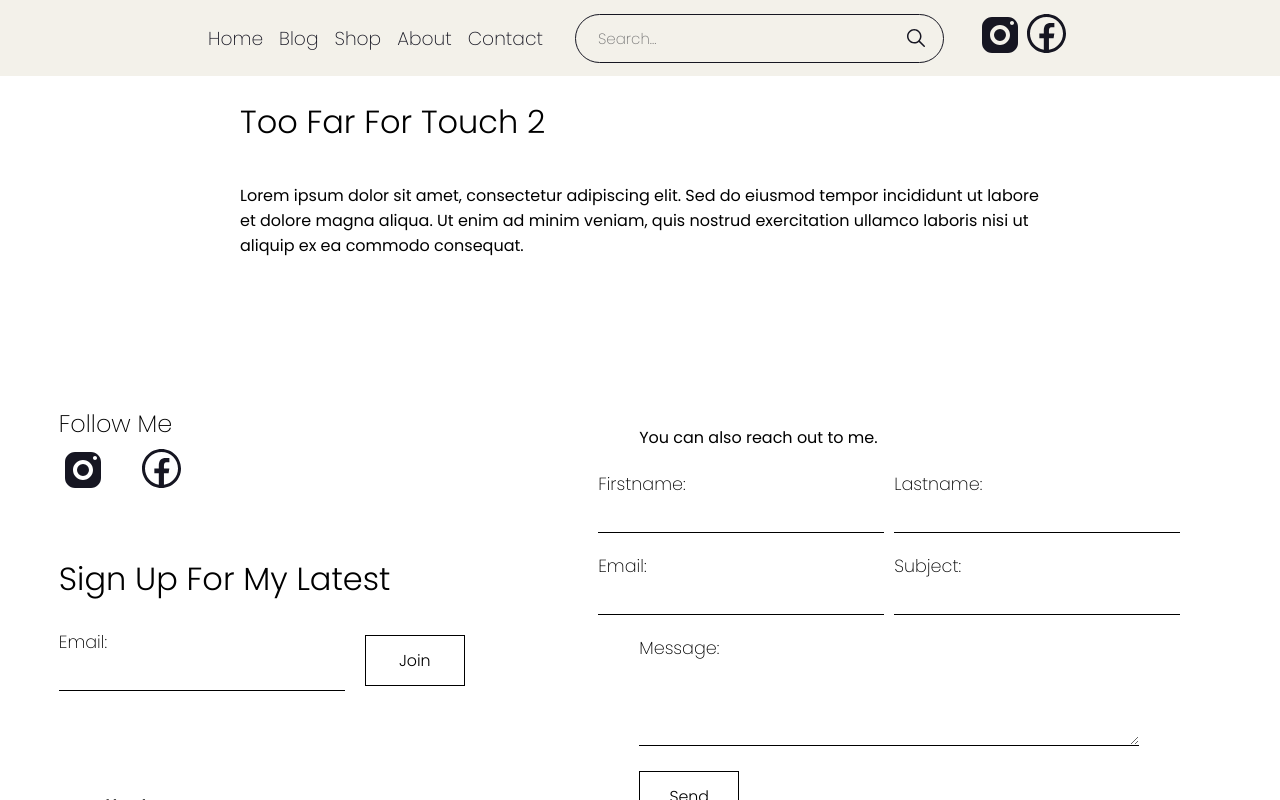
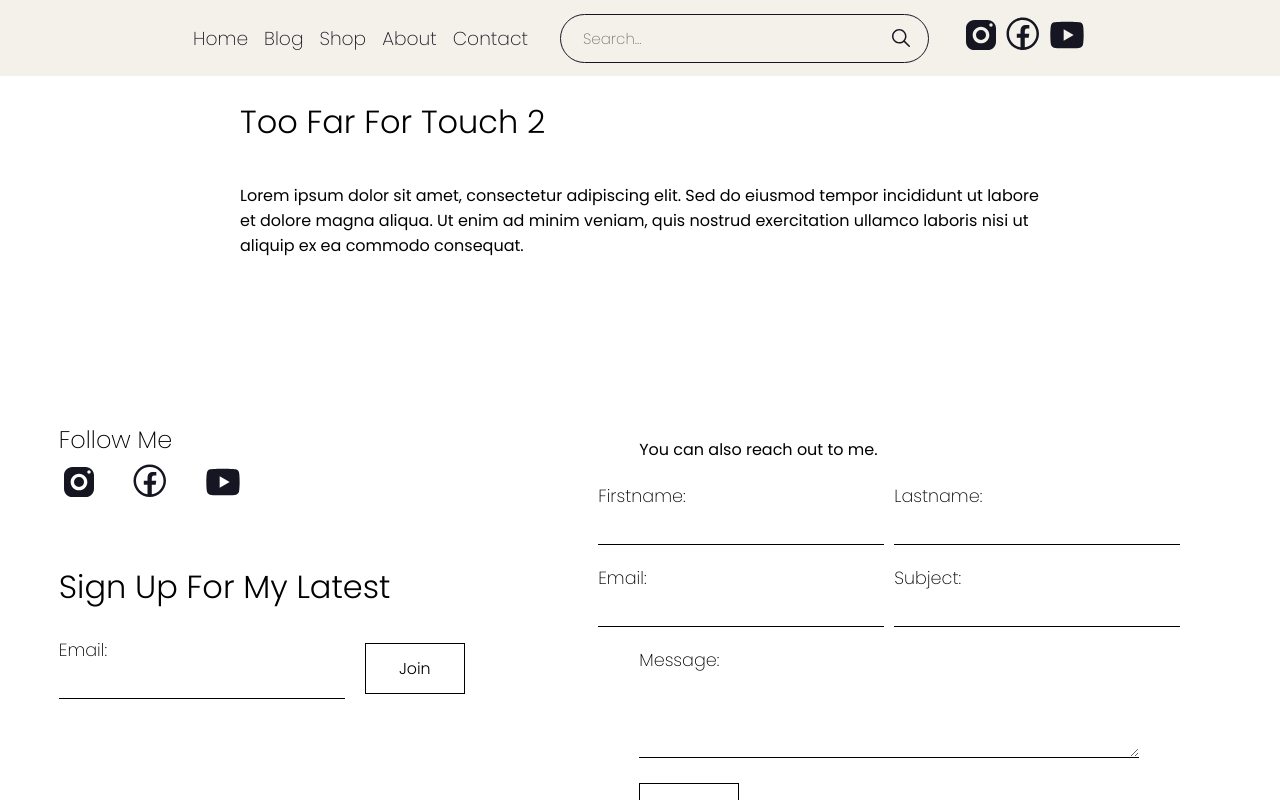
Before and after one commit to ohendarko/Extalice, a React (Vite) app in the folder extalice/: page /blogs/1 in a window 1280 px wide. Built offline with nearby package versions, Linux system fonts and the light colour scheme.

Commit message:
added youtube link to socials

```diff
--- a/extalice/src/Components/ContactMe.jsx
+++ b/extalice/src/Components/ContactMe.jsx
@@ -24,6 +24,14 @@ const ContactMe = () => {
               </svg>
             </a>
           </div>
+
+          <div className="youtube social-icon">
+            <a href="https://youtube.com/@e_star_lice?si=ZxTbgZX9hfSSc1yA" className="yt-link">
+              <svg xmlns="http://www.w3.org/2000/svg" x="0px" y="0px" width="48" height="48" viewBox="0 0 24 24">
+                <path d="M21.582,6.186c-0.23-0.86-0.908-1.538-1.768-1.768C18.254,4,12,4,12,4S5.746,4,4.186,4.418 c-0.86,0.23-1.538,0.908-1.768,1.768C2,7.746,2,12,2,12s0,4.254,0.418,5.814c0.23,0.86,0.908,1.538,1.768,1.768 C5.746,20,12,20,12,20s6.254,0,7.814-0.418c0.861-0.23,1.538-0.908,1.768-1.768C22,16.254,22,12,22,12S22,7.746,21.582,6.186z M10,15.464V8.536L16,12L10,15.464z"></path>
+              </svg>
+            </a>
+          </div>
         </div>
         <h1 className="sign-latest">Sign Up For My Latest</h1>
         <SignForm />
--- a/extalice/src/Components/Header.jsx
+++ b/extalice/src/Components/Header.jsx
@@ -32,7 +32,7 @@ const Header = () => {
           <div className="instagram social-icon">
             <a href="https://www.instagram.com/e_star_lice7?igsh=MWxreDNlcmNoazd5cw%3D%3D&utm_source=qr" className="insta-link">
               <svg xmlns="http://www.w3.org/2000/svg" x="0px" y="0px" width="48" height="48" viewBox="0 0 24 24">
-            <path d="M 8 3 C 5.239 3 3 5.239 3 8 L 3 16 C 3 18.761 5.239 21 8 21 L 16 21 C 18.761 21 21 18.761 21 16 L 21 8 C 21 5.239 18.761 3 16 3 L 8 3 z M 18 5 C 18.552 5 19 5.448 19 6 C 19 6.552 18.552 7 18 7 C 17.448 7 17 6.552 17 6 C 17 5.448 17.448 5 18 5 z M 12 7 C 14.761 7 17 9.239 17 12 C 17 14.761 14.761 17 12 17 C 9.239 17 7 14.761 7 12 C 7 9.239 9.239 7 12 7 z M 12 9 A 3 3 0 0 0 9 12 A 3 3 0 0 0 12 15 A 3 3 0 0 0 15 12 A 3 3 0 0 0 12 9 z">
+              <path d="M 8 3 C 5.239 3 3 5.239 3 8 L 3 16 C 3 18.761 5.239 21 8 21 L 16 21 C 18.761 21 21 18.761 21 16 L 21 8 C 21 5.239 18.761 3 16 3 L 8 3 z M 18 5 C 18.552 5 19 5.448 19 6 C 19 6.552 18.552 7 18 7 C 17.448 7 17 6.552 17 6 C 17 5.448 17.448 5 18 5 z M 12 7 C 14.761 7 17 9.239 17 12 C 17 14.761 14.761 17 12 17 C 9.239 17 7 14.761 7 12 C 7 9.239 9.239 7 12 7 z M 12 9 A 3 3 0 0 0 9 12 A 3 3 0 0 0 12 15 A 3 3 0 0 0 15 12 A 3 3 0 0 0 12 9 z">
             </path>
             </svg>
             </a>
@@ -45,6 +45,14 @@ const Header = () => {
               </svg>
             </a>
           </div>
+
+          <div className="youtube social-icon">
+            <a href="https://youtube.com/@e_star_lice?si=ZxTbgZX9hfSSc1yA" className="yt-link">
+              <svg xmlns="http://www.w3.org/2000/svg" x="0px" y="0px" width="48" height="48" viewBox="0 0 24 24">
+                <path d="M21.582,6.186c-0.23-0.86-0.908-1.538-1.768-1.768C18.254,4,12,4,12,4S5.746,4,4.186,4.418 c-0.86,0.23-1.538,0.908-1.768,1.768C2,7.746,2,12,2,12s0,4.254,0.418,5.814c0.23,0.86,0.908,1.538,1.768,1.768 C5.746,20,12,20,12,20s6.254,0,7.814-0.418c0.861-0.23,1.538-0.908,1.768-1.768C22,16.254,22,12,22,12S22,7.746,21.582,6.186z M10,15.464V8.536L16,12L10,15.464z"></path>
+              </svg>
+            </a>
+          </div>
         </div>
       </div>
     </div>
--- a/extalice/src/styles/body.css
+++ b/extalice/src/styles/body.css
@@ -227,7 +227,7 @@ a {
   align-items: center;
   justify-content: center;
   padding-inline: 20px;
-  margin-top: 7em;
+  margin-top: 8em;
 }
 
 .sign-up,
--- a/extalice/src/styles/header.css
+++ b/extalice/src/styles/header.css
@@ -93,11 +93,14 @@ h3{
 .socials {
   cursor: pointer;
   display: flex;
+  gap: 3px;
 }
 
 .social-icon svg {
   fill: var(--svg-fill-two);
   transition: fill 0.3s ease-in-out;
+  height: 40px;
+  width: 40px;
 }
 
 .social-icon svg:hover {
```
